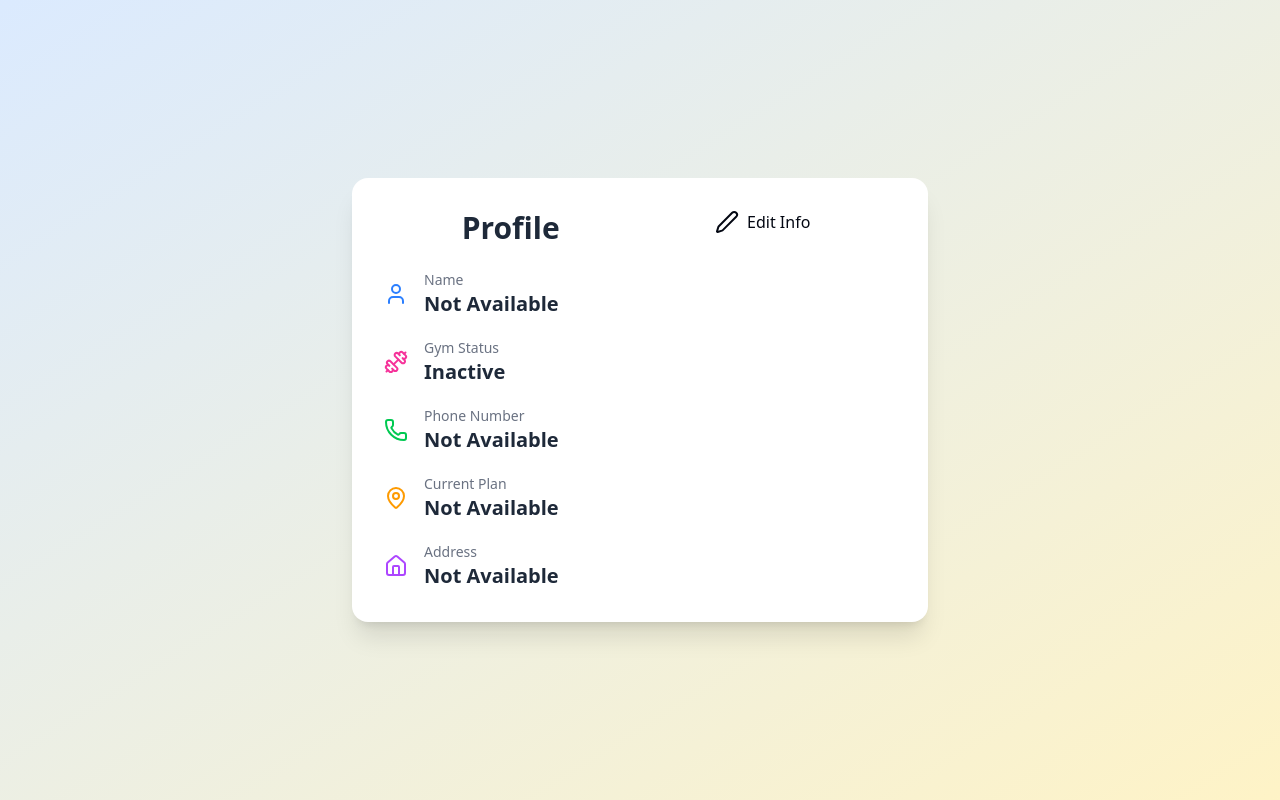
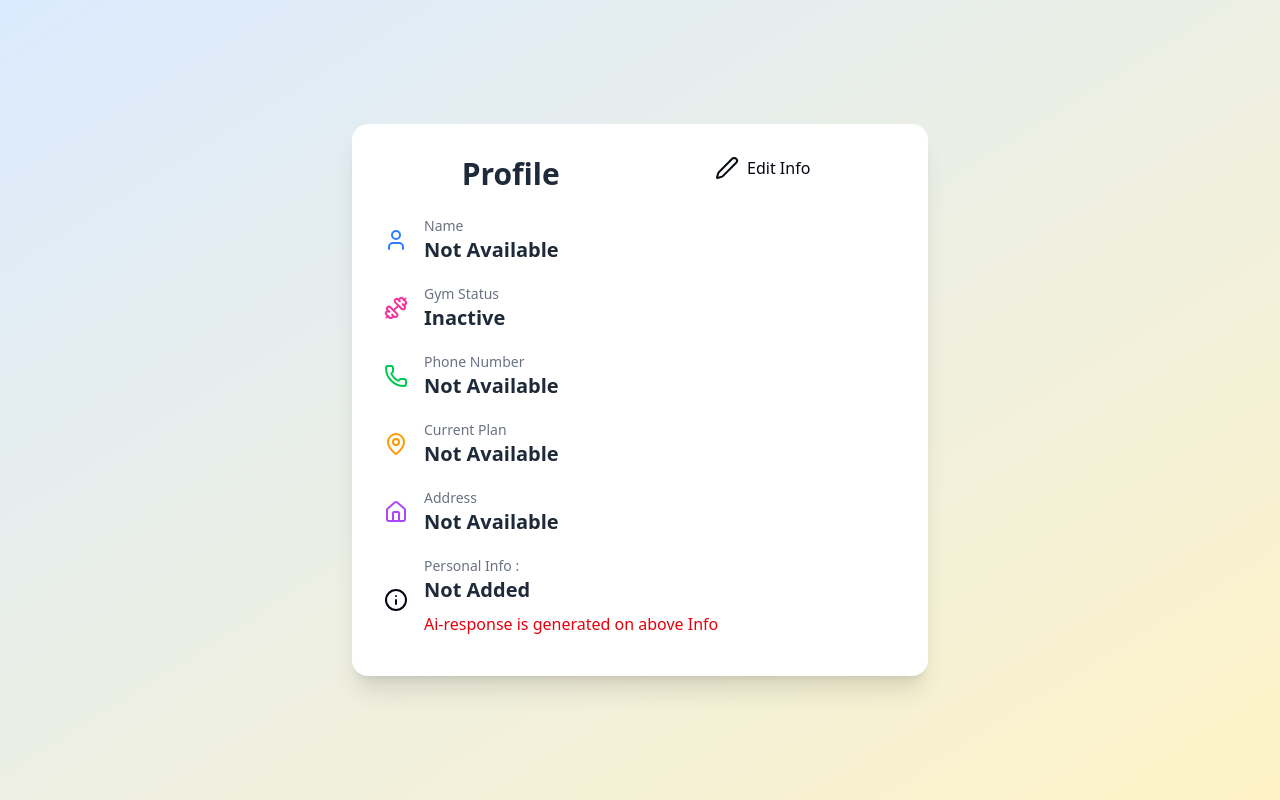
Before and after one commit to Prasadk08/Workout-Frontend, a Next.js app: page /trainee/detail in a window 1280 px wide. Built offline with nearby package versions, Linux system fonts and the light colour scheme; no server answers.

Commit message:
trainee profile updation in edit

```diff
--- a/src/app/(trainee)/trainee/detail/page.jsx
+++ b/src/app/(trainee)/trainee/detail/page.jsx
@@ -1,8 +1,9 @@
 "use client";
 import React, { useEffect, useState } from "react";
 import axios from "axios";
-import { User, Dumbbell, Phone, MapPin, PenIcon, Home } from "lucide-react";
+import { User, Dumbbell, Phone, MapPin, PenIcon, Home, Info } from "lucide-react";
 import Link from "next/link";
+
 
 const MyDetailsPage = () => {
   const [user, setUser] = useState({});
@@ -99,6 +100,18 @@ const MyDetailsPage = () => {
               </p>
             </div>
           </div>
+          {/* Personal Info */}
+
+          <div className="flex items-center space-x-4">
+            <Info className="Red-purple-500" />
+            <div>
+              <p className="text-sm text-gray-500">Personal Info :</p>
+              <p className="text-xl font-semibold text-gray-800">
+                {user?.personalInfo || "Not Added"}
+              </p>
+              <p className="text-red-600 text-base py-2">Ai-response is generated on above Info</p>
+            </div>
+          </div>
         </div>
       </div>
     </div>
```
